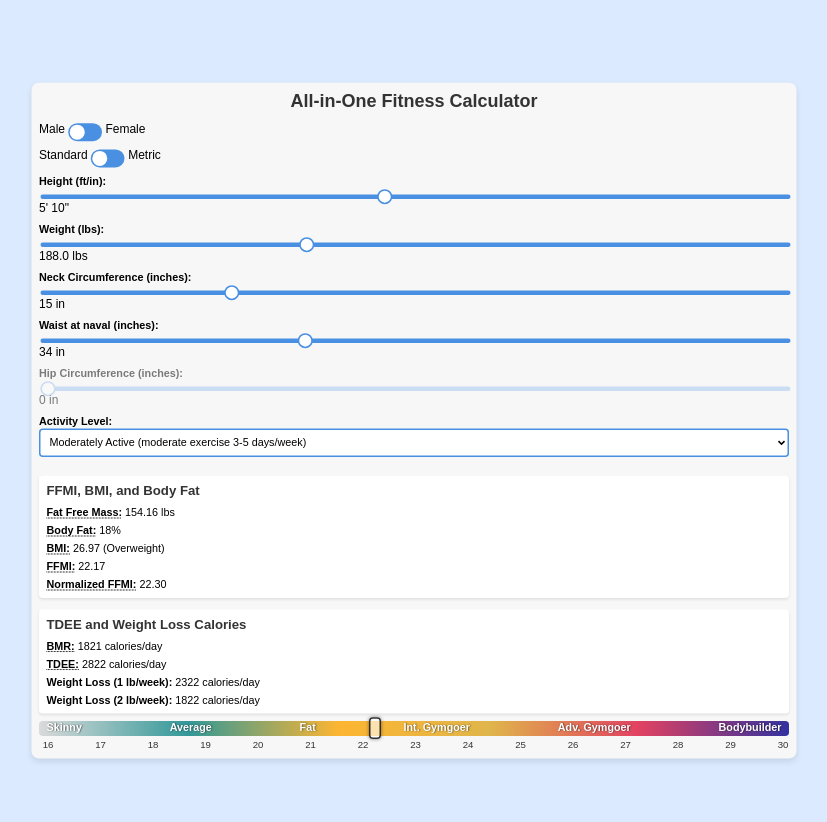
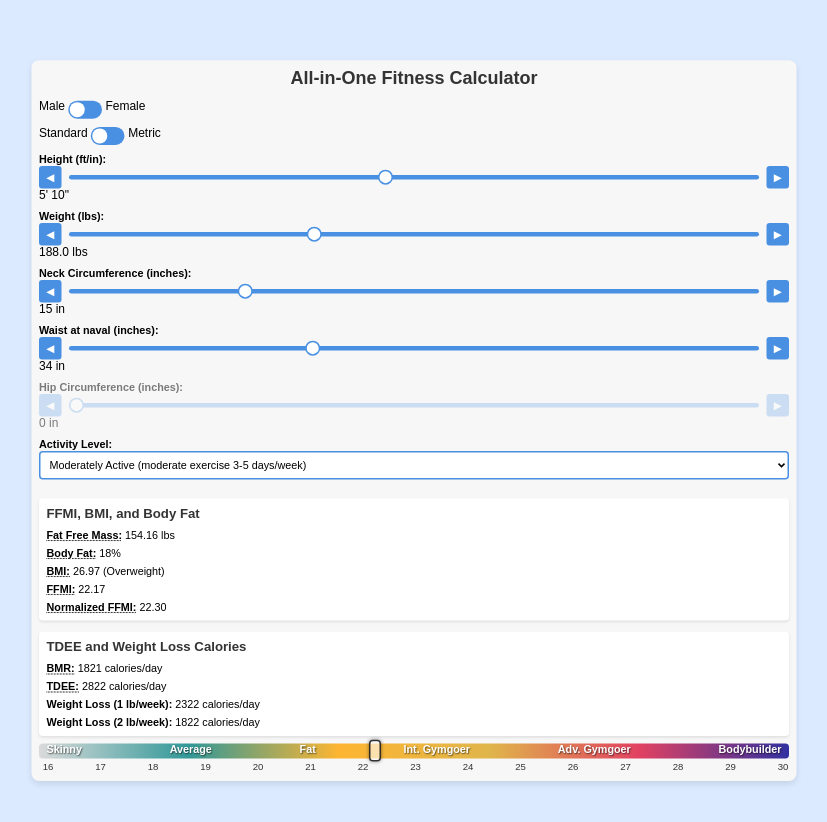
Before and after one commit to deanOfWalls/ffmi-fitness-calculator, a website: page index.html in a window 1280 px wide. Shown: the whole page, without its empty margins (226-1053 px from the left). Drawn offline with Linux system fonts and the light colour scheme.

Commit message:
Add arrow buttons to sliders for precise increment/decrement control

```diff
--- a/index.html
+++ b/index.html
@@ -34,35 +34,55 @@
             <!-- Height Slider -->
             <div class="input-group">
                 <label for="heightSlider">Height (<span id="heightUnitLabel">ft/in</span>):</label>
-                <input type="range" id="heightSlider" min="48" max="96" value="70"> <!-- Default to 5ft 10in -->
+                <div class="slider-container">
+                    <button class="slider-btn" data-slider="heightSlider" data-direction="decrease">◀</button>
+                    <input type="range" id="heightSlider" min="48" max="96" value="70"> <!-- Default to 5ft 10in -->
+                    <button class="slider-btn" data-slider="heightSlider" data-direction="increase">▶</button>
+                </div>
                 <span id="heightValue">70</span>
             </div>
 
             <!-- Weight Slider -->
             <div class="input-group">
                 <label for="weightSlider">Weight (<span id="weightUnitLabel">lbs</span>):</label>
-                <input type="range" id="weightSlider" min="100" max="350" step="0.5" value="188">
+                <div class="slider-container">
+                    <button class="slider-btn" data-slider="weightSlider" data-direction="decrease">◀</button>
+                    <input type="range" id="weightSlider" min="100" max="350" step="0.5" value="188">
+                    <button class="slider-btn" data-slider="weightSlider" data-direction="increase">▶</button>
+                </div>
                 <span id="weightValue">188</span>
             </div>
 
             <!-- Neck Circumference -->
             <div class="input-group">
                 <label for="neckSlider">Neck Circumference (<span id="neckUnitLabel">inches</span>):</label>
-                <input type="range" id="neckSlider" min="10" max="30" step="0.5" value="15">
+                <div class="slider-container">
+                    <button class="slider-btn" data-slider="neckSlider" data-direction="decrease">◀</button>
+                    <input type="range" id="neckSlider" min="10" max="30" step="0.5" value="15">
+                    <button class="slider-btn" data-slider="neckSlider" data-direction="increase">▶</button>
+                </div>
                 <span id="neckValue">15</span>
             </div>
 
             <!-- Waist Circumference -->
             <div class="input-group">
                 <label for="waistSlider">Waist at naval (<span id="waistUnitLabel">inches</span>):</label>
-                <input type="range" id="waistSlider" min="20" max="60" step="0.5" value="34">
+                <div class="slider-container">
+                    <button class="slider-btn" data-slider="waistSlider" data-direction="decrease">◀</button>
+                    <input type="range" id="waistSlider" min="20" max="60" step="0.5" value="34">
+                    <button class="slider-btn" data-slider="waistSlider" data-direction="increase">▶</button>
+                </div>
                 <span id="waistValue">34</span>
             </div>
 
             <!-- Hip Circumference -->
             <div class="input-group" id="hipsGroup">
                 <label for="hipsSlider">Hip Circumference (<span id="hipsUnitLabel">inches</span>):</label>
-                <input type="range" id="hipsSlider" min="20" max="60" value="40" disabled>
+                <div class="slider-container">
+                    <button class="slider-btn" data-slider="hipsSlider" data-direction="decrease">◀</button>
+                    <input type="range" id="hipsSlider" min="20" max="60" value="40" disabled>
+                    <button class="slider-btn" data-slider="hipsSlider" data-direction="increase">▶</button>
+                </div>
                 <span id="hipsValue">0 in</span> <!-- Default to 0 and disabled for males -->
             </div>
 
--- a/script.js
+++ b/script.js
@@ -77,6 +77,10 @@ document.addEventListener('DOMContentLoaded', function () {
     hipsSlider.disabled = !genderToggle.checked;
     hipsGroup.classList.toggle('grayed-out', !genderToggle.checked);
 
+    // Disable hip slider buttons initially if male
+    const hipsButtons = document.querySelectorAll('[data-slider="hipsSlider"]');
+    hipsButtons.forEach(btn => btn.disabled = !genderToggle.checked);
+
     updateUI();
     updateColors(genderToggle.checked);
 
@@ -84,6 +88,10 @@ document.addEventListener('DOMContentLoaded', function () {
     genderToggle.addEventListener('change', function () {
         hipsSlider.disabled = !genderToggle.checked; // Enable only when female is selected
         hipsGroup.classList.toggle('grayed-out', !genderToggle.checked); // Gray out when male
+
+        // Disable/enable hip slider buttons
+        const hipsButtons = document.querySelectorAll('[data-slider="hipsSlider"]');
+        hipsButtons.forEach(btn => btn.disabled = !genderToggle.checked);
 
         // Set default hip value to 0 if male is selected
         if (!genderToggle.checked) {
@@ -135,6 +143,37 @@ document.addEventListener('DOMContentLoaded', function () {
     hipsSlider.addEventListener('input', function() {
         saveValues();
         updateUI();
+    });
+
+    // Add arrow button functionality for precise slider control
+    function adjustSlider(sliderId, direction) {
+        const slider = document.getElementById(sliderId);
+        if (!slider || slider.disabled) return;
+
+        const currentValue = parseFloat(slider.value);
+        const step = parseFloat(slider.step) || 1;
+        const min = parseFloat(slider.min);
+        const max = parseFloat(slider.max);
+
+        let newValue;
+        if (direction === 'increase') {
+            newValue = Math.min(max, currentValue + step);
+        } else {
+            newValue = Math.max(min, currentValue - step);
+        }
+
+        slider.value = newValue;
+        saveValues();
+        updateUI();
+    }
+
+    // Add event listeners to all slider buttons
+    document.querySelectorAll('.slider-btn').forEach(button => {
+        button.addEventListener('click', function() {
+            const sliderId = this.getAttribute('data-slider');
+            const direction = this.getAttribute('data-direction');
+            adjustSlider(sliderId, direction);
+        });
     });
 
     // Update the UI calculations and input values
--- a/style.css
+++ b/style.css
@@ -56,8 +56,46 @@ label {
     font-size: 0.9em; /* Slightly smaller text */
 }
 
-input[type="range"] {
+.slider-container {
+    display: flex;
+    align-items: center;
+    gap: 8px;
     width: 100%;
+}
+
+.slider-btn {
+    background-color: var(--primary-color);
+    color: white;
+    border: none;
+    border-radius: 4px;
+    width: 30px;
+    height: 30px;
+    font-size: 14px;
+    cursor: pointer;
+    display: flex;
+    align-items: center;
+    justify-content: center;
+    flex-shrink: 0;
+    transition: background-color 0.2s, transform 0.1s;
+    user-select: none;
+}
+
+.slider-btn:hover {
+    background-color: var(--primary-color);
+    opacity: 0.8;
+}
+
+.slider-btn:active {
+    transform: scale(0.95);
+}
+
+.slider-btn:disabled {
+    opacity: 0.5;
+    cursor: not-allowed;
+}
+
+.slider-container input[type="range"] {
+    flex: 1;
     -webkit-appearance: none;
     appearance: none;
     height: 6px;
```
